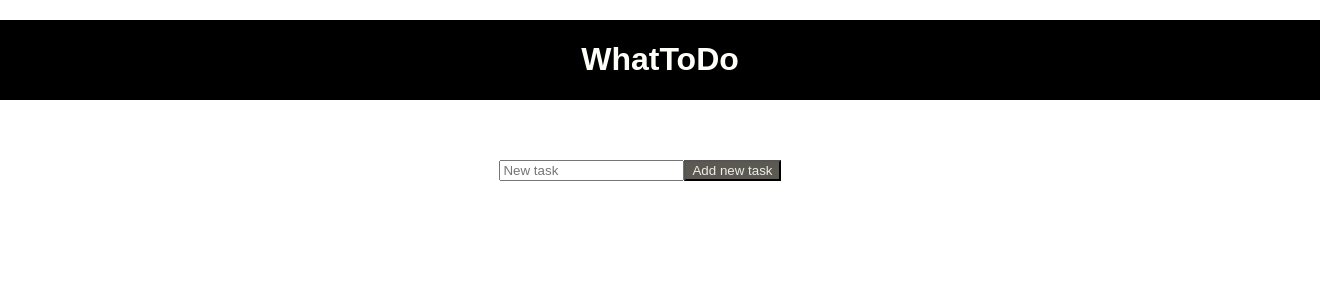
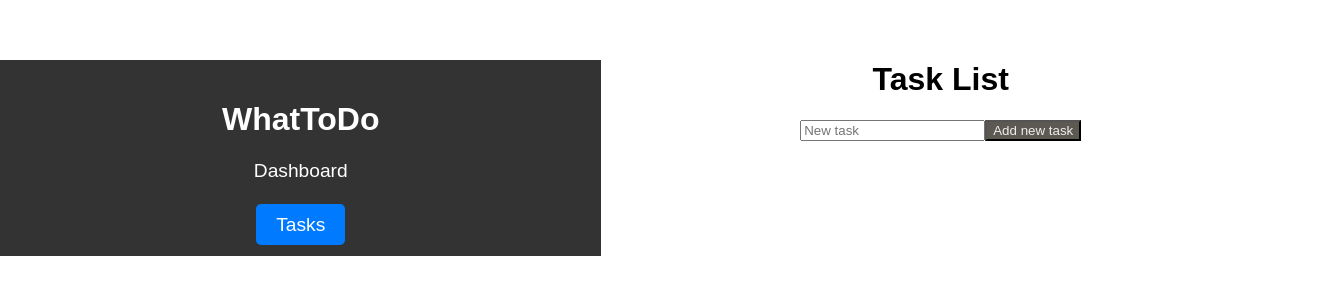
Before and after one commit to TeemuM1/whattodo-oppimistehtava-TeemuM1-main, a React (Vite) app in the folder client/: page /Tasks in a window 1280 px wide. Shown: the top 300 px of the page, 1320 px wide, since content can reach past the window. Built offline with nearby package versions, Linux system fonts and the light colour scheme.

Commit message:
Completed the second step of the assignment.

```diff
--- a/client/package.json
+++ b/client/package.json
@@ -25,6 +25,7 @@
     "eslint-plugin-react-refresh": "^0.4.9",
     "globals": "^15.9.0",
     "postcss": "^8.4.47",
+    "react-router-dom": "^6.26.2",
     "tailwindcss": "^3.4.12",
     "typescript": "^5.5.3",
     "typescript-eslint": "^8.0.1",
--- a/client/src/App.tsx
+++ b/client/src/App.tsx
@@ -1,57 +1,26 @@
-import { SetStateAction, useState } from 'react';
+import { BrowserRouter, Routes, Route } from "react-router-dom";
+import Dashboard from "./routes/Dashboard";
+import Root from './routes/Root';
+import Tasks from "./routes/Tasks";
+import ErrorPage from "./routes/ErrorPage";
+
 
 const App = () => {
-  const [taskList, setTaskList] = useState<string[]>([]);
-  const [newTask, setNewTask] = useState<string>('');
-
-
-  const handleChange = (e: { target: { value: SetStateAction<string>; }; }) => {
-    setNewTask(e.target.value);
-  };
-
-
-  function handleSubmit(e: React.FormEvent) {
-    e.preventDefault();
-    if (!newTask) return;
-    setTaskList([...taskList, newTask]);
-    setNewTask('');
-  }
-
-  function handleDelete(index: number){
-    const newTasks = [...taskList];
-    newTasks.splice(index, 1);
-    setTaskList(newTasks);
-  }
 
   return (
     <>
-      <div className="header">
-        <h1>WhatToDo</h1>
-      </div>
-      <div className="container">
-        <form>
-          <input
-            value={newTask}
-            placeholder="New task"
-            onChange={handleChange}
-          />
-          <button type="submit" onClick={handleSubmit}>
-            Add new task
-          </button>
-        </form>
-        <ul>
-          {taskList.map((task, index) => (
-            <li key={index}>{task}
-            <button onClick={() => handleDelete(index)}>
-              Delete
-              </button>
-            </li>
-          ))}
-        </ul>
-      </div>
+      <BrowserRouter>
+        <Routes>
+          <Route path="/" element={<Root />}>
+            <Route index element={<Dashboard />} />
+            <Route path="Tasks" element={<Tasks />} />
+            <Route path="*" element={<ErrorPage />} />
+          </Route>
+        </Routes>
+      </BrowserRouter>
     </>
   );
-};
+}
 
 export default App;
 
--- /dev/null
+++ b/client/src/components/TaskList.tsx
@@ -0,0 +1,48 @@
+import { SetStateAction, useState } from 'react';
+
+interface TaskListProps {
+  taskList: string[];
+  onDeleteTask: (task: string) => void;
+  onAddTask: (task: string) => void;
+}
+
+export default function TaskList({taskList, onDeleteTask, onAddTask}: TaskListProps) {
+        const [newTask, setNewTask] = useState<string>('');
+
+        const handleChange = (e: { target: { value: SetStateAction<string>; }; }) => {
+        setNewTask(e.target.value);
+        };
+
+        function handleSubmit(e: React.FormEvent) {
+        e.preventDefault();
+        if (!newTask) return;
+        onAddTask(newTask);
+        setNewTask('');
+        };
+
+    return(
+      <>
+      <form className="addTask">
+          <input
+            value={newTask}
+            placeholder="New task"
+            onChange={handleChange}
+          />
+          <button type="submit" onClick={handleSubmit}>
+            Add new task
+          </button>
+        </form>
+        <div >
+        <ul>
+          {taskList.map((task, index) => (
+            <li key={index}>{task}
+            <button onClick={() => onDeleteTask(task)}>
+              Delete
+              </button>
+            </li>
+          ))}
+        </ul>
+      </div>
+      </>
+    );
+}
--- /dev/null
+++ b/client/src/components/navigation.tsx
@@ -0,0 +1,19 @@
+import { NavLink } from "react-router-dom";
+
+export default function Navigation() {
+    return (
+        <div className="header">
+            <h1>WhatToDo</h1>
+            <nav>
+                <ul>
+                    <li>
+                        <NavLink to="/">Dashboard</NavLink>
+                    </li>
+                    <li>
+                        <NavLink to="/Tasks">Tasks</NavLink>
+                    </li>
+                </ul>
+            </nav>
+        </div>
+    );
+}
--- a/client/src/index.css
+++ b/client/src/index.css
@@ -14,26 +14,88 @@ body {
 
 .container {
   display: flex;
-  flex-direction: column;
-  align-items: center;
+  flex-direction: row;
+  justify-content: center;
+  flex-grow: 1;
   padding-top: 40px;
 }
 
 .header {
-  width: 100%;
   background: rgb(0, 0, 0);
   color: rgb(255, 255, 255);
   display: flex;
-  justify-content: center;
+  align-items: center;
+  flex-direction: column;
+  flex-grow: 1;
   padding: 0 20px 0 20px;
   margin: 20px 0px;
   h1 {
     color:  rgb(255, 255, 250);
   }
-
 }
 
 button {
   background-color: rgba(92, 89, 82, 1);
   color: rgb(238, 237, 236);
 }
+
+.header {
+  background-color: #333;
+  padding: 20px;
+  text-align: center;
+}
+
+.header h1 {
+  color: white;
+  font-size: 2em;
+}
+
+
+.header nav ul {
+  list-style-type: none;
+  padding: 0;
+  margin: 0;
+  display: flex;
+  justify-content: center;
+  flex-direction: column;
+  gap: 2rem;
+}
+
+
+.header nav ul li {
+  margin: 0 15px;
+}
+
+
+.header nav ul li a {
+  text-decoration: none;
+  color: white;
+  font-size: 1.2em;
+  padding: 10px 20px;
+  transition: background-color 0.3s ease;
+}
+
+
+.header nav ul li a:hover {
+  background-color: #555;
+  border-radius: 5px;
+}
+
+
+.header nav ul li a.active {
+  background-color: #007bff;
+  border-radius: 5px;
+}
+
+.addTask {
+  display: flex;
+  align-items: center;
+  height: auto;
+}
+
+.taskList {
+  display: flex;
+  flex-direction: column;
+  align-items: center;
+  flex-grow: 1;
+}
--- /dev/null
+++ b/client/src/routes/Dashboard.tsx
@@ -0,0 +1,8 @@
+
+
+
+export default function Dashboard() {
+      return(
+        <div className="header">Dashboard</div>
+      );
+}
--- /dev/null
+++ b/client/src/routes/ErrorPage.tsx
@@ -0,0 +1,7 @@
+export default
+
+function ErrorPage() {
+    return(
+        <div className="Error">Error</div>
+    );
+}
--- /dev/null
+++ b/client/src/routes/Root.tsx
@@ -0,0 +1,14 @@
+import { Outlet } from "react-router-dom";
+import Navigation from "../components/navigation";
+
+
+export default function Root() {
+    return (
+        <>
+        <div className="container">
+        <Navigation />
+        <Outlet />
+        </div>
+        </>
+    );
+}
--- /dev/null
+++ b/client/src/routes/Tasks.tsx
@@ -0,0 +1,23 @@
+import TaskList from "../components/TaskList";
+import { useState } from "react";
+
+
+export default function Tasks(){
+    const [taskList, setTaskList] = useState<string[]>([])
+
+      const handleAddTask = (task: string) => {
+        setTaskList([...taskList, task]);
+      }
+
+      function handleDeleteTask(taskToDelete: string){
+        const newTasks = taskList.filter(task => task !== taskToDelete);
+        setTaskList(newTasks);
+      }
+
+    return(
+        <div className="taskList">
+          <h1>Task List</h1>
+          <TaskList taskList={taskList} onAddTask={handleAddTask} onDeleteTask={handleDeleteTask} />
+        </div>
+    );
+}
```
Also changed, not shown: client/src/components/navbar.tsx (deleted), 1 other file (tests, documents, lock files or other folders).
